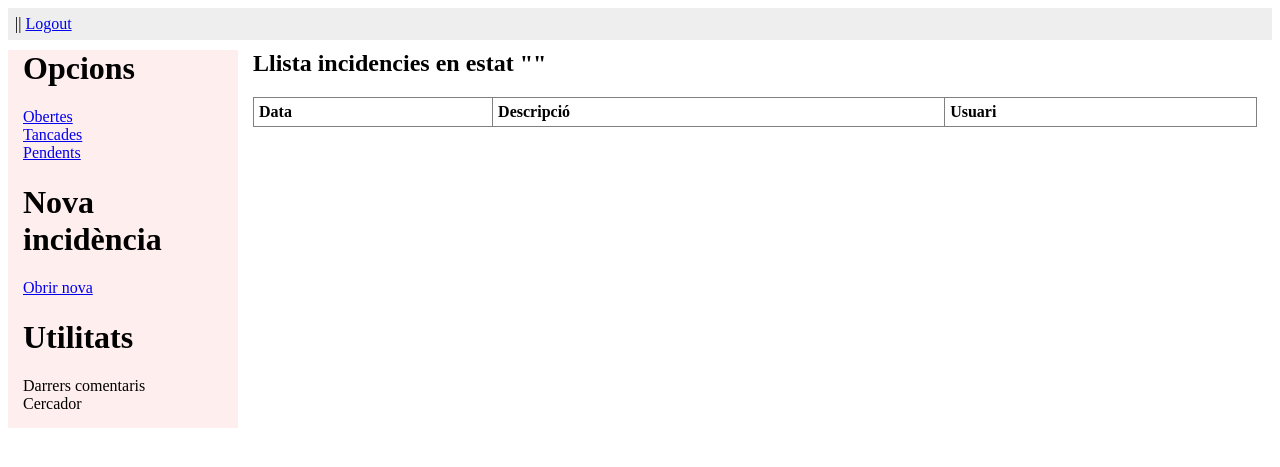
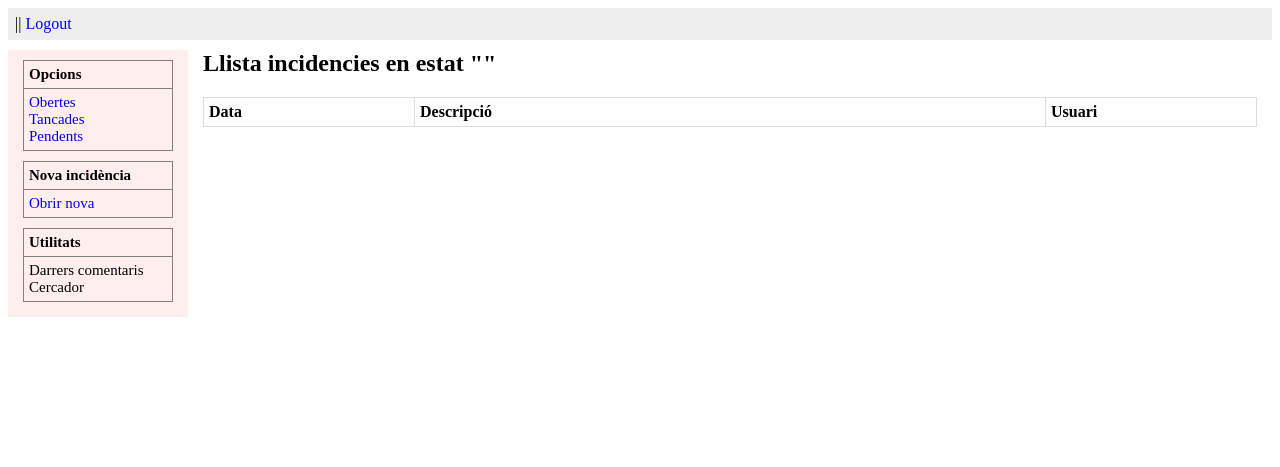
Before and after one commit to pnegre/tickets, a Django app: template templates/tickets/index.html in a window 1280 px wide. Shown: the top 467 px of the page. Run offline with Django 3.2, Linux system fonts and the light colour scheme; the template is opened without the code that fills it, so the values that code supplies are empty.

Commit message:
Anem fent...

```diff
--- a/templates/tickets/base.html
+++ b/templates/tickets/base.html
@@ -5,6 +5,18 @@
 <head>
 
 <style type="text/css">
+
+a {
+	text-decoration: none;
+}
+
+a:hover {
+	color: red;
+}
+
+a:visited {
+	color: blue;
+}
 
 p {
 	margin:0px;
@@ -45,20 +57,34 @@
 }
 
 #menu {
-	width: 200px;
+	width: 150px;
 	background-color: #FEE;
+}
+
+#menu h1, #menu ul {
+	font-size: 15px;
+	border: 1px solid gray;
+	margin-bottom: 0px;
+	padding: 5px;
+}
+
+#menu h1 {
+	margin-top: 10px;
+}
+
+#menu ul {
+	border-top: none;
 }
 
 #content {
 }
 
 #tickettable {
-	border: 1px solid gray;
 	width: 100%;
 }
 
 #tickettable td, #tickettable th {
-	border: 1px solid gray;
+	border: 1px solid #DDD;
 	text-align: left;
 	padding: 5px;
 }
@@ -91,6 +117,14 @@
 
 #newcomment {
 	margin-bottom: 30px;
+}
+
+.tt_date {
+	width: 200px;
+}
+
+.tt_email {
+	width: 200px;
 }
 
 
--- a/templates/tickets/index.html
+++ b/templates/tickets/index.html
@@ -7,12 +7,12 @@
 <h2> Llista incidencies en estat "{{ state }}"</h2>
 
 <table id="tickettable">
-<tr><th>Data</th><th>Descripció</th><th>Usuari</th></tr>
+<tr><th class="tt_date">Data</th><th class="tt_descr">Descripció</th><th class="tt_email">Usuari</th></tr>
 {% for ticket in tickets %}
 	<tr>
-		<td> {{ ticket.date|date:"d-m-y, H:i:s"}} </td>
-		<td> <a href="/tickets/ticket/{{ ticket.id }}">{{ ticket.description|truncatewords:12 }}</a> </td>
-		<td> {{ ticket.reporter_email }} </td>
+		<td class="tt_date"> {{ ticket.date|date:"d-m-y, H:i:s"}} </td>
+		<td class="tt_descr"> <a href="/tickets/ticket/{{ ticket.id }}">{{ ticket.description|truncatewords:12 }}</a> </td>
+		<td class="tt_email"> {{ ticket.reporter_email }} </td>
 	</tr>
 {% endfor %}
 </table>
```
Also changed, not shown: templates/tickets/login.html (+47 -12 lines), templates/tickets/ticket.html (+14 -0 lines), views.py (+15 -5 lines).
